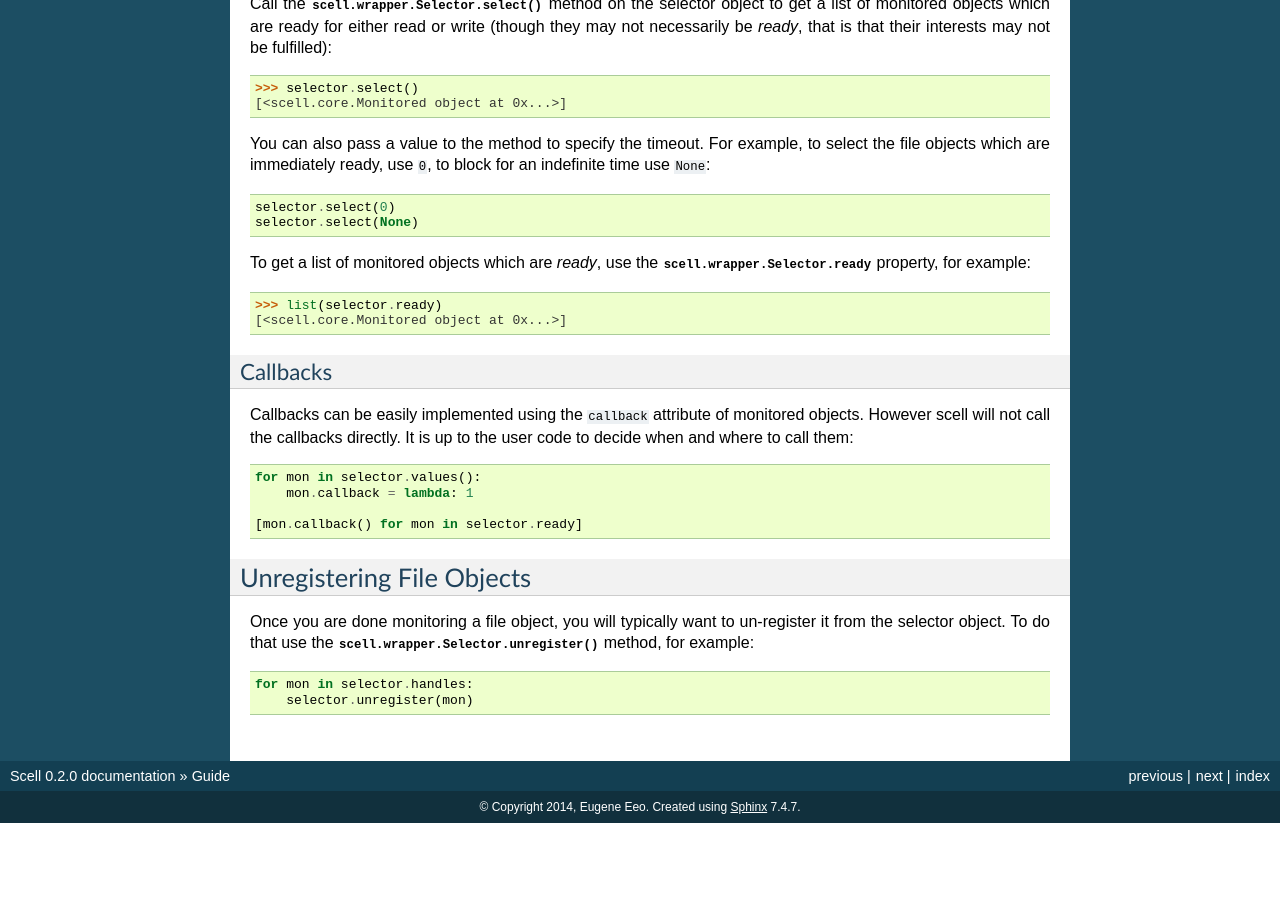
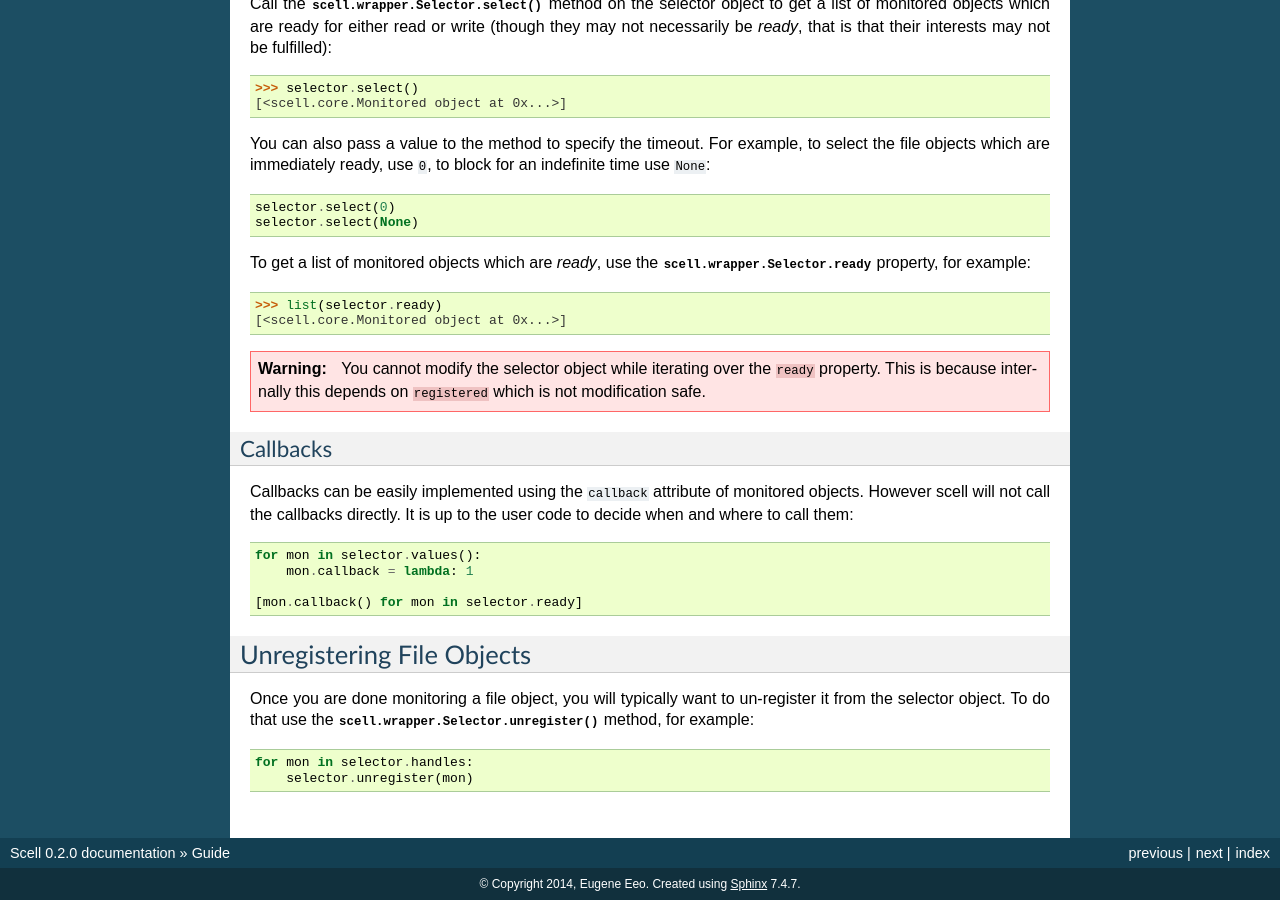
Before and after one commit to eugene-eeo/scell, a Sphinx documentation site: the page built from docs/guide.rst, in a window 1280 px wide and 900 px high, scrolled down 1311 px. Built offline with Sphinx 7.4.7, drawn with Linux system fonts in a browser that asks for light colours; pages that are not in the unit, such as notebooks, are missing from menus; before the commit the page ends 2134 px from its top, so only the background shows below that.

Commit message:
update docs [skip ci]

```diff
--- a/docs/guide.rst
+++ b/docs/guide.rst
@@ -105,6 +105,12 @@ for example::
     >>> list(selector.ready)
     [<scell.core.Monitored object at 0x...>]
 
+.. WARNING::
+   You cannot modify the selector object while iterating
+   over the ``ready`` property. This is because internally
+   this depends on ``registered`` which is not modification
+   safe.
+
 Callbacks
 #########
 
```
